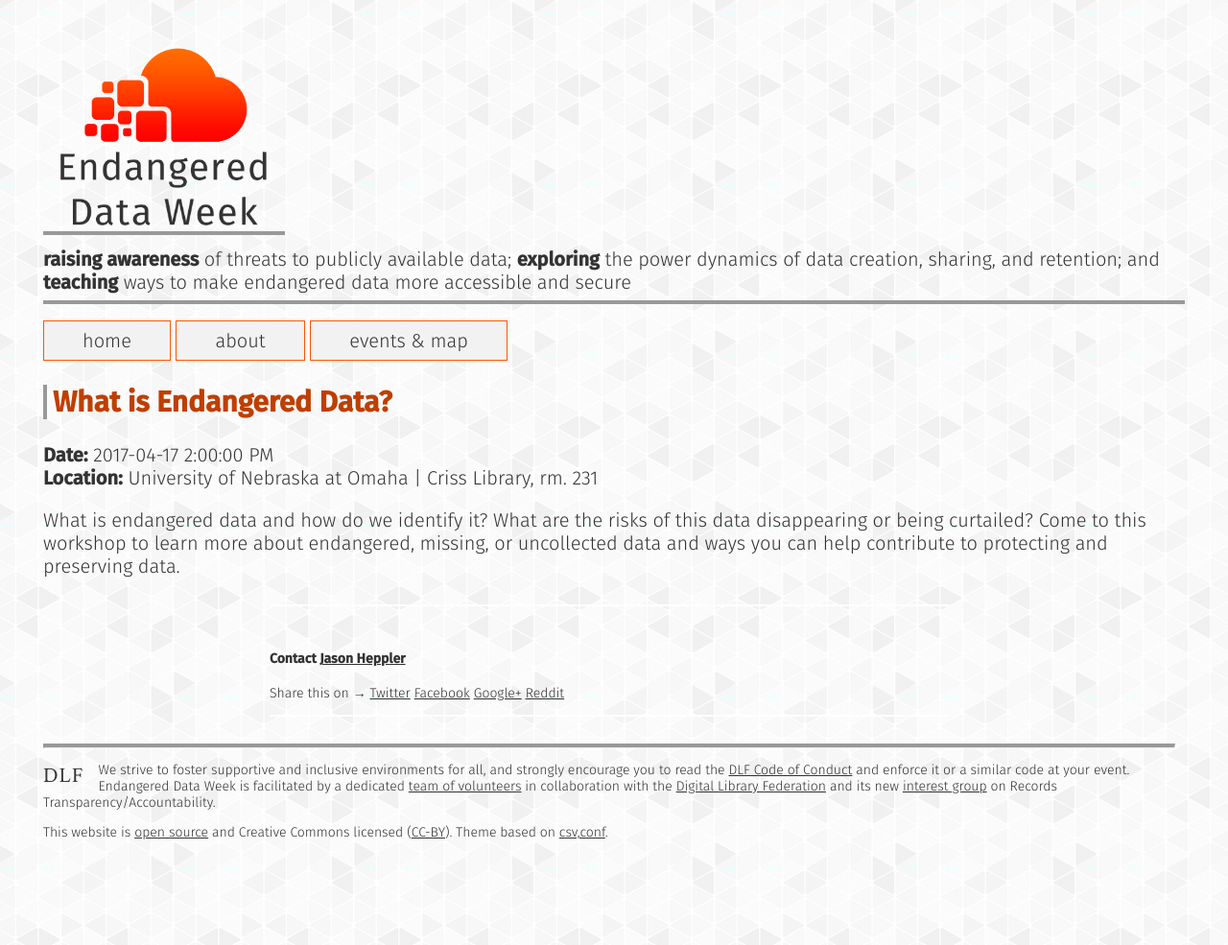
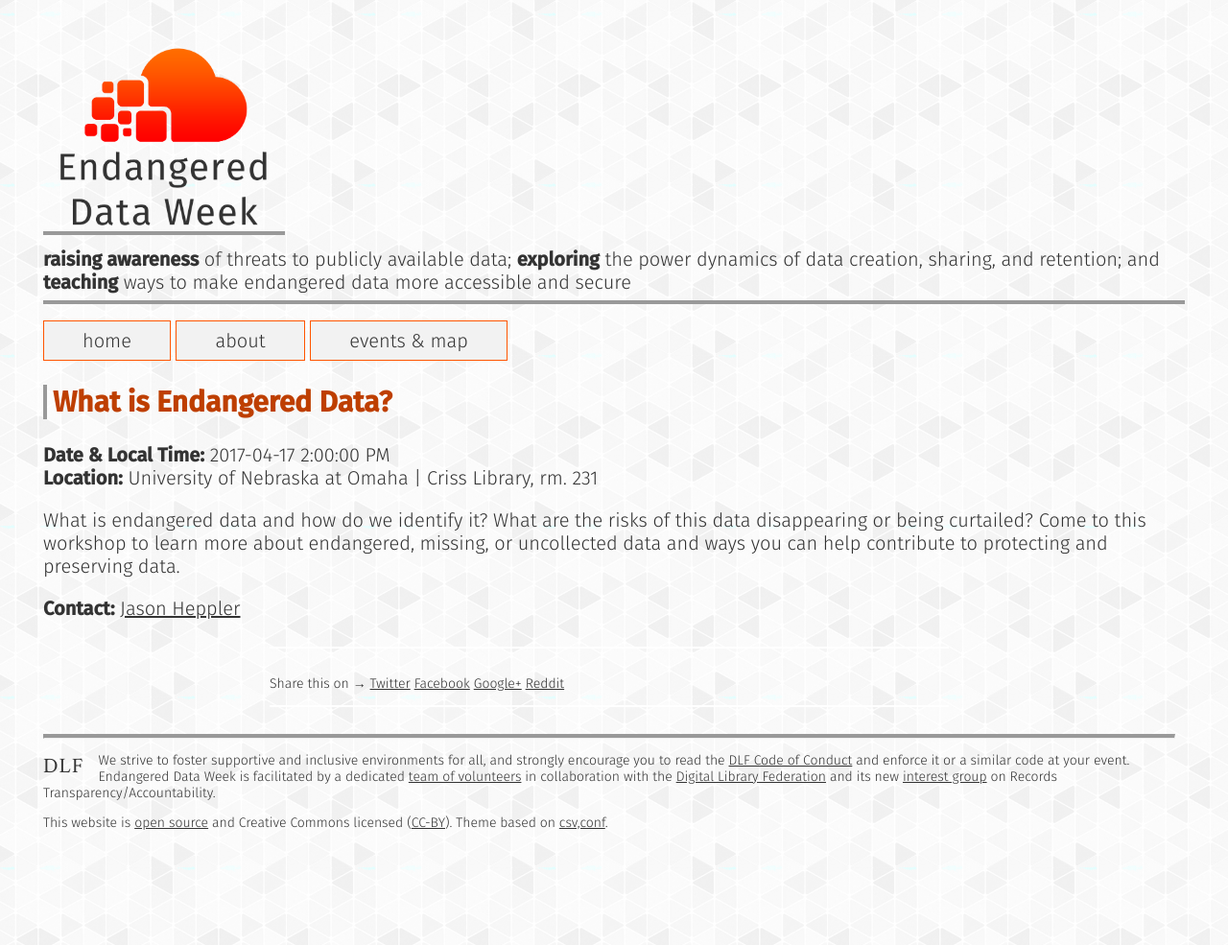
Before and after one commit to endangereddataweek/endangereddataweek.org, a Jekyll site: the page built from _events/2017-04-17-what-is-endangered-data.md, in a window 1280 px wide. Shown: the whole page at 96% size. Built offline with Jekyll 4.4.1, drawn with Linux system fonts in a browser that asks for light colours; nearby versions of some CDN libraries; a style sheet for code colours, icons or effects is not loaded.

Commit message:
specifies local time

```diff
--- a/_layouts/post.html
+++ b/_layouts/post.html
@@ -4,7 +4,7 @@
 
 <h2>{{ page.title }}</h2>
 
-<strong>Date:</strong> {{ page.date | date: "%Y-%m-%d" }} {{ page.time }}  <br/>
+<strong>Date &amp; Local Time:</strong> {{ page.date | date: "%Y-%m-%d" }} {{ page.time }}  <br/>
 
 <strong>Location:</strong> {{ page.location_city}} | {{page.location_physical }}
 
@@ -14,12 +14,12 @@
 
 {{ content }}
 
-<div class="meta sixty">
   {% if page.email %}
-    <h4>Contact <a href="mailto:{{ page.email }}">{{ page.author }}</a></h4>
+    <strong>Contact:</strong> <a href="mailto:{{ page.email }}">{{ page.author }}</a></h4>
   {% else %}
-    <h4>Contact {{ page.author }}</h4>
+    <strong>Contact {{ page.author }}</strong>
   {% endif %}
 
+<div class="meta sixty">
   {% include share_buttons.html %}
 </div>
```
